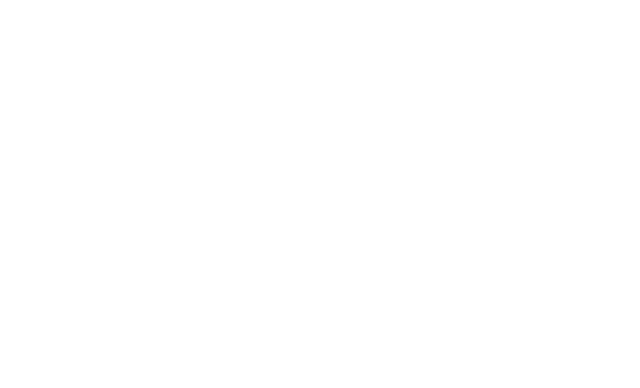
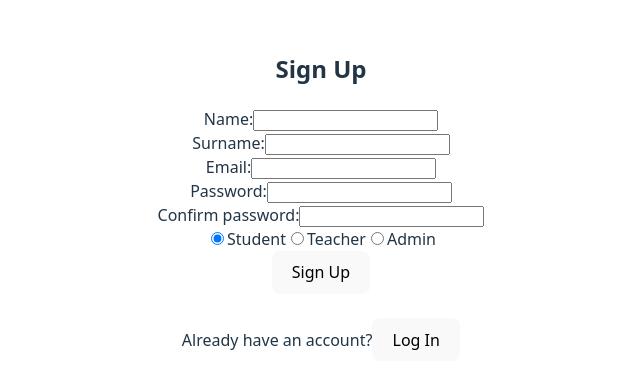
Before and after one commit to Eren4/pusula-student-automation-system, a React (Vite) app in the folder front-end/student-frontend/: page /register in a window 1280 px wide. Shown: the part 204-592 px from the top of the page, without its empty margins (319-959 px from the left). Built offline with nearby package versions, Linux system fonts and the light colour scheme.

Commit message:
Create sign up page skeleton

```diff
--- a/front-end/student-frontend/src/components/Login.tsx
+++ b/front-end/student-frontend/src/components/Login.tsx
@@ -23,7 +23,7 @@
 
     return (
         <div>
-            <h2>Login</h2>
+            <h2>Log In</h2>
             <form onSubmit={handleLogin}>
                 <div>
                     <label>Email:</label>
@@ -34,7 +34,12 @@
                     <input type="password" value={password} onChange={(e) => setPassword(e.target.value)} required />
                 </div>
                 {error && <p style={{ color: 'red' }}>{error}</p>}
-                <button type="submit">Login</button>
+                <button type="submit">Log In</button>
+                <div>
+                    <br></br>
+                    <label>Want to sign up?</label>
+                    <button type="button" onClick={() => navigate("/register")}>Sign Up</button>
+                </div>
             </form>
         </div>
     );
--- a/front-end/student-frontend/src/components/Register.tsx
+++ b/front-end/student-frontend/src/components/Register.tsx
@@ -3,7 +3,66 @@
 import { useNavigate } from 'react-router-dom';
 
 function Register() {
+    const [name, setName] = useState('');
+    const [surname, setSurname] = useState('');
+    const [email, setEmail] = useState('');
+    const [password, setPassword] = useState('');
+    const [passwordConfirm, setPasswordConfirm] = useState('');
+    const [error, setError] = useState('');
+    const navigate = useNavigate();
 
+    return (
+        <div>
+            <h2>Sign Up</h2>
+            <form onSubmit={console.log("Hello")}>
+                <div>
+                    <label>Name:</label>
+                    <input type="text" value={name} onChange={(e) => setName(e.target.value)} required />
+                </div>
+
+                <div>
+                    <label>Surname:</label>
+                    <input type="text" value={surname} onChange={(e) => setSurname(e.target.value)} required />
+                </div>
+
+                <div>
+                    <label>Email:</label>
+                    <input type="email" value={email} onChange={(e) => setEmail(e.target.value)} required />
+                </div>
+
+                <div>
+                    <label>Password:</label>
+                    <input type="password" value={password} onChange={(e) => setPassword(e.target.value)} required />
+                </div>
+
+                <div>
+                    <label>Confirm password:</label>
+                    <input type="password" value={passwordConfirm} onChange={(e) => setPasswordConfirm(e.target.value)} required />
+                </div>
+
+                <div>
+                    <input type='radio' id='student' name='role' value='Student' defaultChecked />
+                    <label htmlFor='student'>Student</label>
+
+                    <input type='radio' id='teacher' name='role' value='Teacher' />
+                    <label htmlFor='teacher'>Teacher</label>
+
+                    <input type='radio' id='admin' name='role' value='Admin' />
+                    <label htmlFor='admin'>Admin</label>
+                </div>
+
+                {error && <p style={{ color: 'red' }}>{error}</p>}
+
+                <button type="submit">Sign Up</button>
+
+                <div>
+                    <br></br>
+                    <label>Already have an account?</label>
+                    <button type="button" onClick={() => navigate("/login")}>Log In</button>
+                </div>
+            </form>
+        </div>
+    );
 }
 
 export default Register;
```
Also changed, not shown: 4 other files (tests, documents, lock files or other folders).
